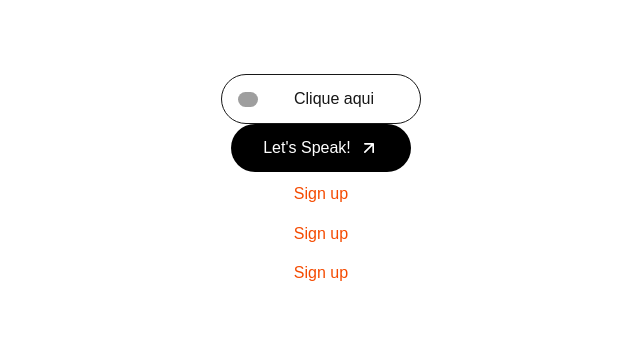
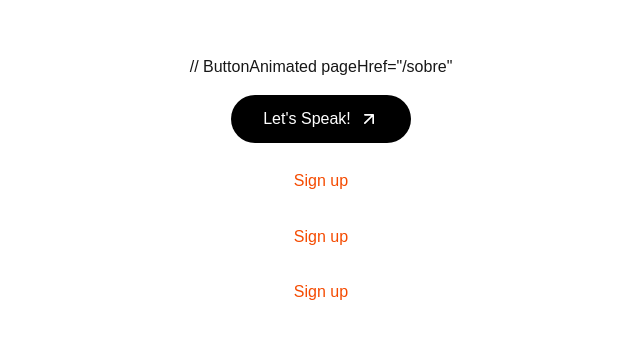
Before and after one commit to mgalexandre/xnanimatedbuttons, a Next.js app: page / in a window 1280 px wide. Shown: the part 217-556 px from the top of the page, without its empty margins (319-959 px from the left). Built offline with nearby package versions, Linux system fonts and the light colour scheme; grey boxes are pictures that could not be loaded.

Commit message:
removed first

```diff
--- a/src/app/page.tsx
+++ b/src/app/page.tsx
@@ -7,12 +7,14 @@
 
 export default function Home() {
   return (
-    <div className="flex flex-col items-center justify-center h-screen">
-    <ButtonAnimated pageHref="/sobre" />
-    <MarqueeButton />
-    <ButtonFadeUp />
-    <ButtonFadeUpOnce />
-    <ButtonFadeUpSimple />
+    <div className="flex flex-col gap-4 items-center justify-center h-screen">
+
+      // ButtonAnimated pageHref="/sobre"
+
+      <MarqueeButton />
+      <ButtonFadeUp />
+      <ButtonFadeUpOnce />
+      <ButtonFadeUpSimple />
     </div>
   );
 }
```
